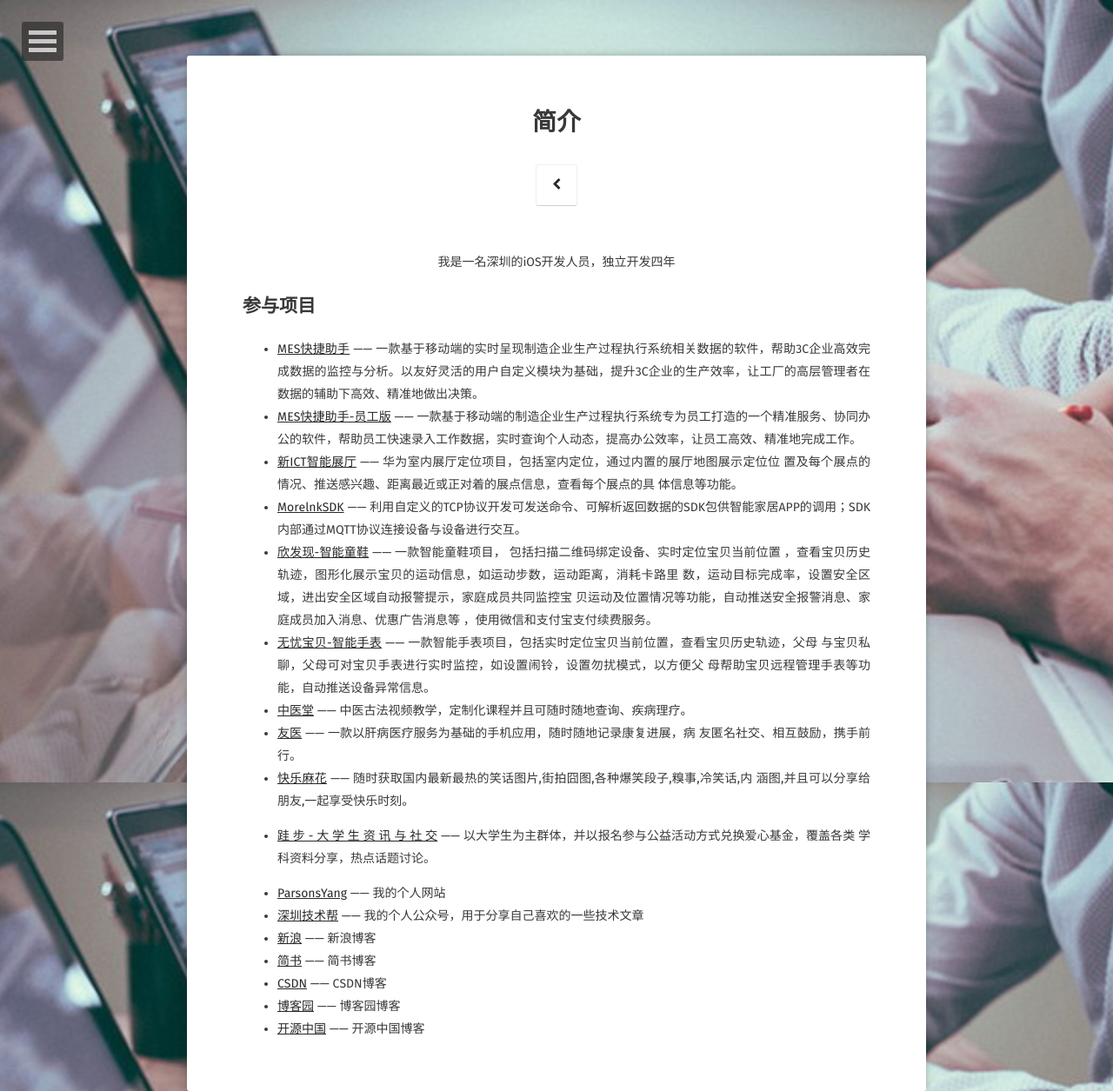
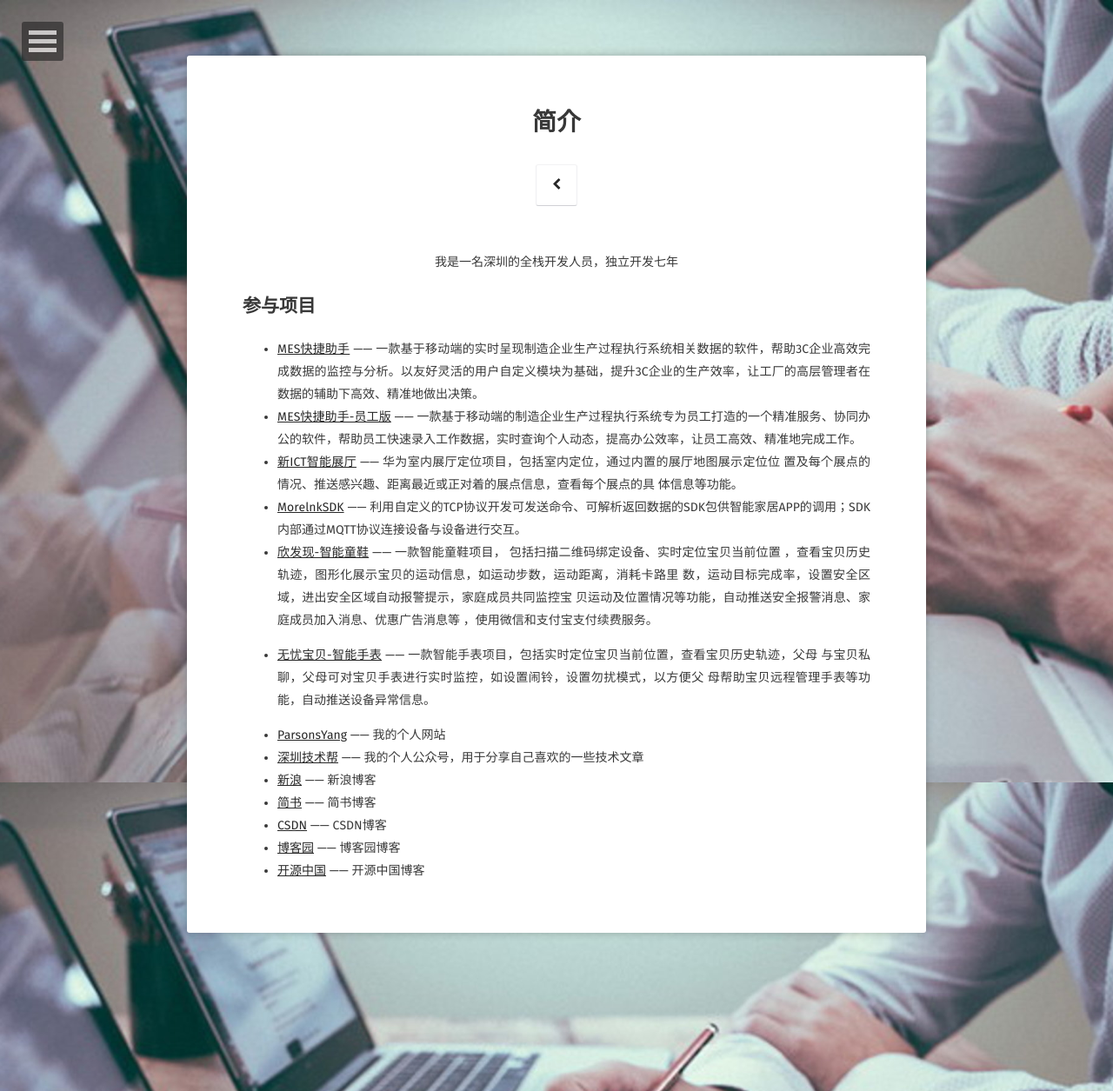
Before and after one commit to parsonsyang/parsonsyang.github.io, a Jekyll site: the page built from about/index.md, in a window 1280 px wide. Shown: the whole page at 87% size. Built offline with Jekyll 4.4.1, drawn with Linux system fonts in a browser that asks for light colours; some web fonts are replaced.

Commit message:
Update index.md

```diff
--- a/about/index.md
+++ b/about/index.md
@@ -2,11 +2,11 @@
 layout: page
 title: 简介
 tags: [about, Parsons, theme, moon]
-date: 2019-03-28
+date: 2022-06-10
 comments: false
 ---
 
-<center>我是一名深圳的iOS开发人员，独立开发四年</center>
+<center>我是一名深圳的全栈开发人员，独立开发七年</center>
 
 ## 参与项目
 * [MES快捷助手](https://itunes.apple.com/cn/app/id1420318965?mt=8) —— 一款基于移动端的实时呈现制造企业生产过程执行系统相关数据的软件，帮助3C企业高效完成数据的监控与分析。以友好灵活的用户自定义模块为基础，提升3C企业的生产效率，让工厂的高层管理者在数据的辅助下高效、精准地做出决策。
@@ -15,11 +15,6 @@ comments: false
 * [MorelnkSDK](http://www.morelnk.cn/) —— 利用自定义的TCP协议开发可发送命令、可解析返回数据的SDK包供智能家居APP的调用；SDK内部通过MQTT协议连接设备与设备进行交互。
 * [欣发现-智能童鞋](http://www.morelnk.cn/) —— 一款智能童鞋项目， 包括扫描二维码绑定设备、实时定位宝贝当前位置 ，查看宝贝历史轨迹，图形化展示宝贝的运动信息，如运动步数，运动距离，消耗卡路里 数，运动目标完成率，设置安全区域，进出安全区域自动报警提示，家庭成员共同监控宝 贝运动及位置情况等功能，自动推送安全报警消息、家庭成员加入消息、优惠广告消息等 ，使用微信和支付宝支付续费服务。
 * [无忧宝贝-智能手表](http://www.morelnk.cn/) —— 一款智能手表项目，包括实时定位宝贝当前位置，查看宝贝历史轨迹，父母 与宝贝私聊，父母可对宝贝手表进行实时监控，如设置闹铃，设置勿扰模式，以方便父 母帮助宝贝远程管理手表等功能，自动推送设备异常信息。
-* [中医堂](https://itunes.apple.com/cn/app/id781410830?mt=8) —— 中医古法视频教学，定制化课程并且可随时随地查询、疾病理疗。
-* [友医](https://itunes.apple.com/cn/app/id1271998991?mt=8) —— 一款以肝病医疗服务为基础的手机应用，随时随地记录康复进展，病 友匿名社交、相互鼓励，携手前行。
-* [快乐麻花](https://itunes.apple.com/cn/app/id714779921?mt=8) —— 随时获取国内最新最热的笑话图片,街拍囧图,各种爆笑段子,糗事,冷笑话,内 涵图,并且可以分享给朋友,一起享受快乐时刻。
-* [跬 步 - 大 学 生 资 讯 与 社 交](https://itunes.apple.com/cn/app/id1104897459?mt=8) —— 以大学生为主群体，并以报名参与公益活动方式兑换爱心基金，覆盖各类
-学 科资料分享，热点话题讨论。
 
 * [ParsonsYang](https://parsonsyang.github.io) —— 我的个人网站
 * [深圳技术帮](https://mp.weixin.qq.com/profile?src=3&timestamp=1553770852&ver=1&signature=1ZhiAXi*mNSwQZ0yP0D87UPwKRWKh64N6-noDrIlLPYwG0DfIaef3cQJkn6oqp6utOuW1VNMzPE3LYVnU2UpZw==) —— 我的个人公众号，用于分享自己喜欢的一些技术文章
```
